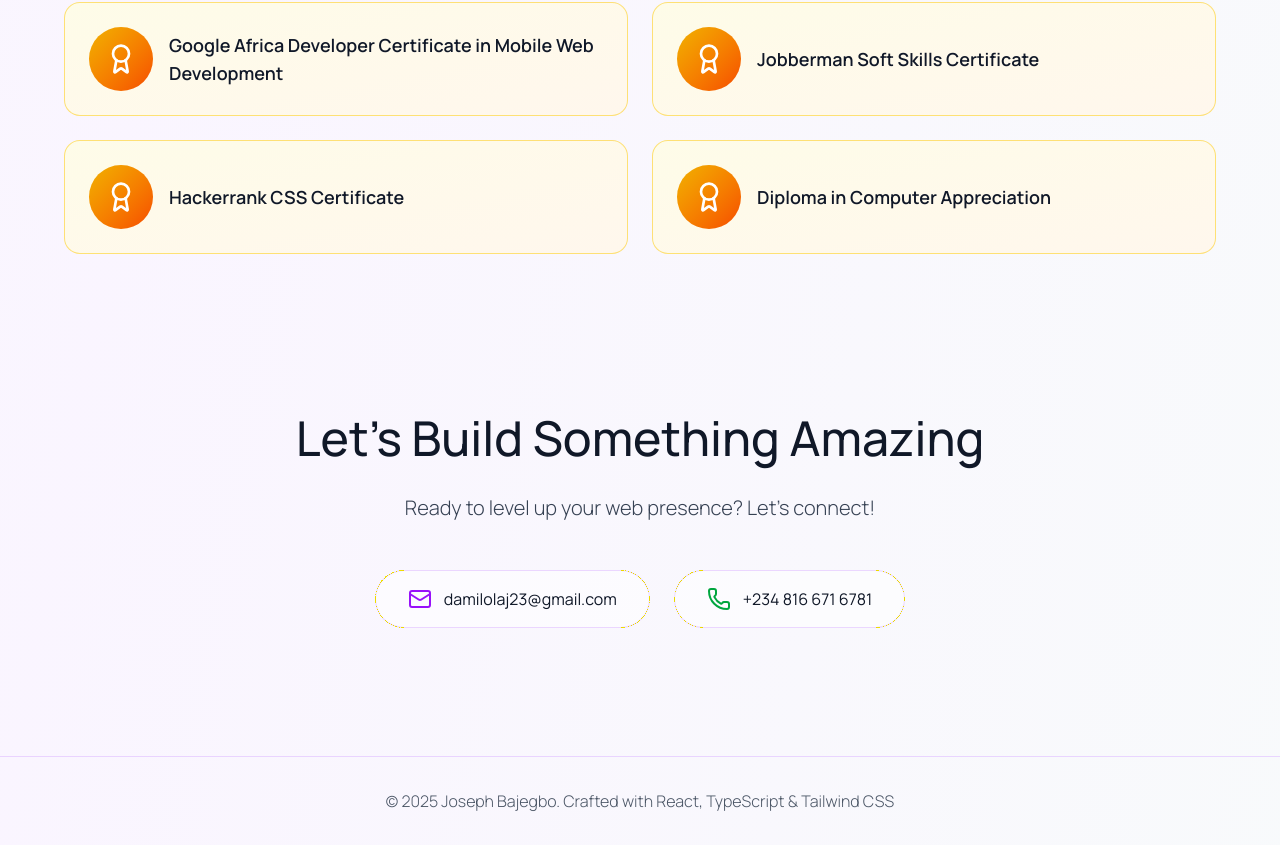
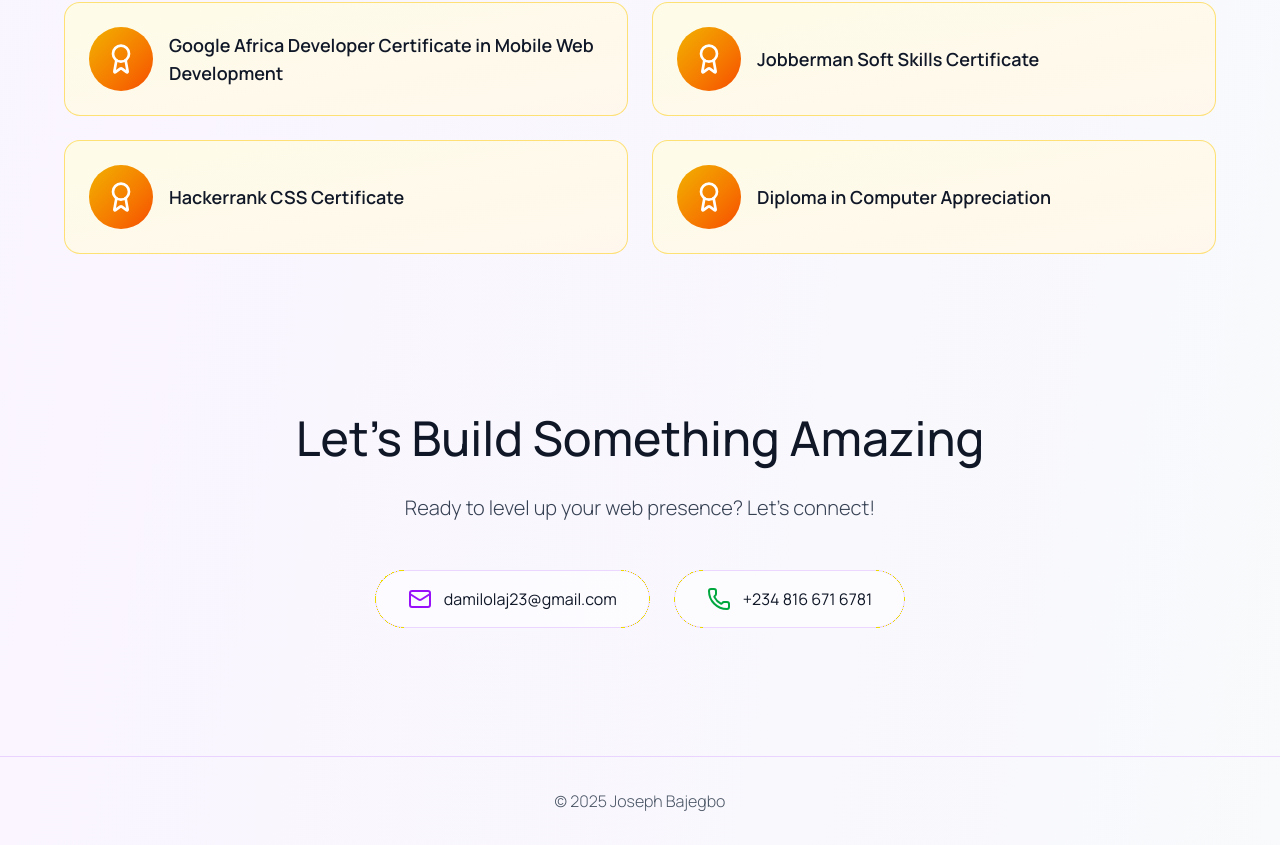
Before and after one commit to sagacious123/my-latest-portfolio, a React (Vite) app: page / in a window 1280 px wide. Shown: the part 6212-7057 px from the top of the page. Built offline with nearby package versions, Linux system fonts and the light colour scheme.

Commit message:
Hero and header adjustment

```diff
--- a/src/pages/home.tsx
+++ b/src/pages/home.tsx
@@ -1211,7 +1211,7 @@ export const Home = () => {
       {/* Footer */}
       <footer className={`py-8 text-center border-t ${borderColor}`}>
         <p className={isDark ? "text-gray-500" : "text-gray-600"}>
-          © 2025 Joseph Bajegbo. Crafted with React, TypeScript & Tailwind CSS
+          © 2025 Joseph Bajegbo
         </p>
       </footer>
     </div>
```
